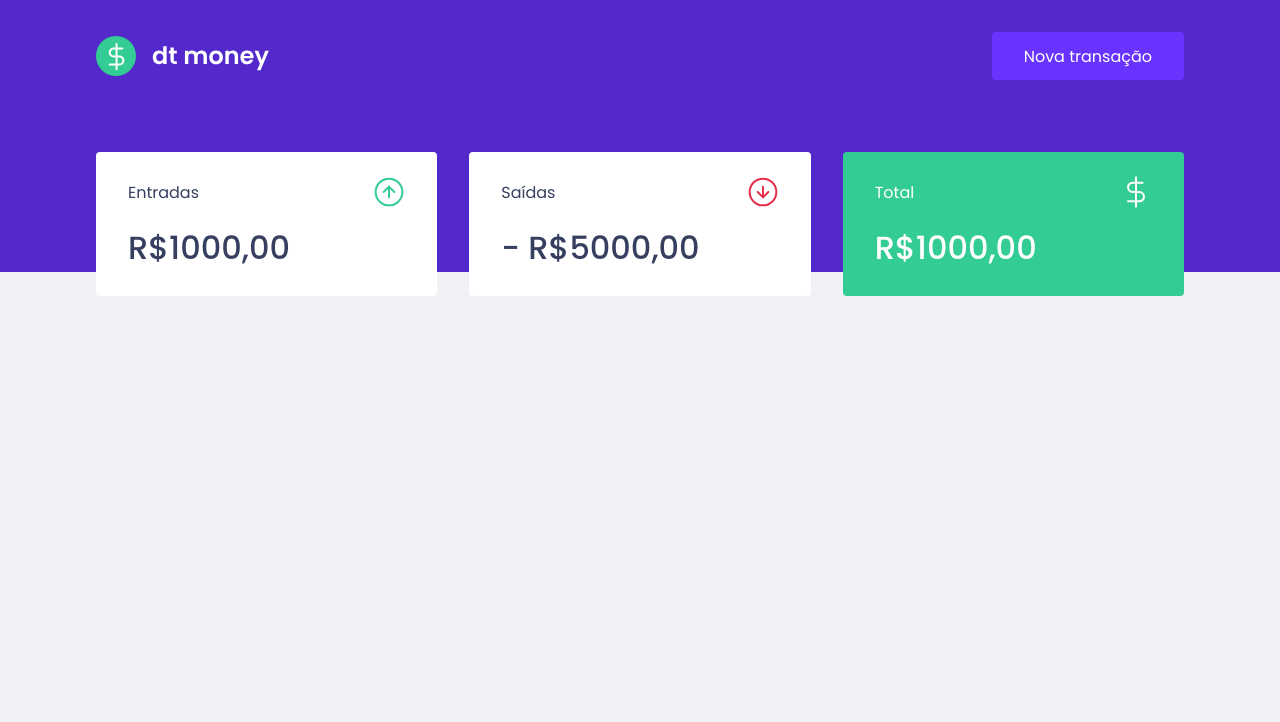
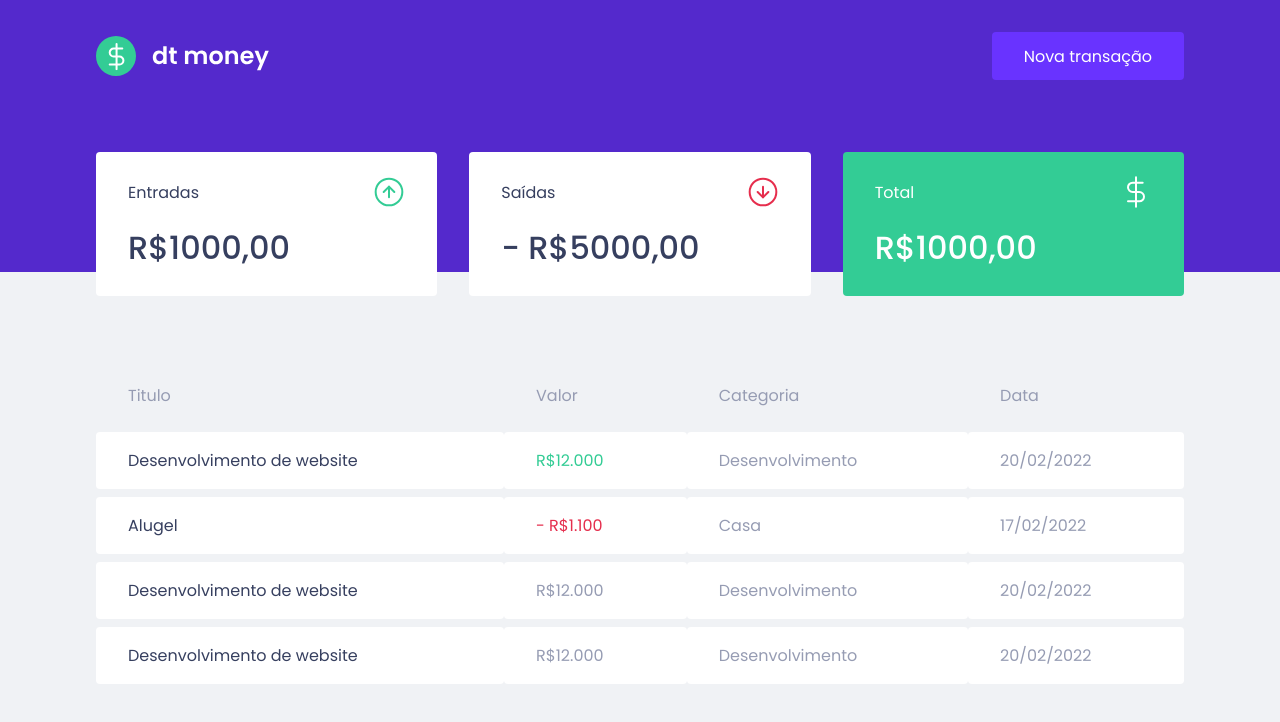
Before and after one commit to lucaszaquila/dtmoney, a React (Create React App) app: page / in a window 1280 px wide. Shown: the top 722 px of the page. Built offline with nearby package versions, Linux system fonts and the light colour scheme.

Commit message:
Static transactions table

```diff
--- a/src/components/Dashboard/index.tsx
+++ b/src/components/Dashboard/index.tsx
@@ -1,10 +1,12 @@
 import { Summary } from "../Summary";
+import { TransactionsTable } from "../TransactionsTable";
 import { Container } from "./styles";
 
 export function Dashboard() {
     return (
         <Container>
             <Summary />
+            <TransactionsTable />
         </Container>
     )
 }
--- /dev/null
+++ b/src/components/TransactionsTable/index.tsx
@@ -0,0 +1,45 @@
+import { Container } from "./styles";
+
+export function TransactionsTable() {
+    return (
+        <Container>
+            <table>
+                <thead>
+                    <tr>
+                        <th>Titulo</th>
+                        <th>Valor</th>
+                        <th>Categoria</th>
+                        <th>Data</th>
+                    </tr>
+                </thead>
+
+                <tbody>
+                    <tr>
+                        <td>Desenvolvimento de website</td>
+                        <td className="deposit">R$12.000</td>
+                        <td>Desenvolvimento</td>
+                        <td>20/02/2022</td>
+                    </tr>
+                    <tr>
+                        <td>Alugel</td>
+                        <td className="withdraw">- R$1.100</td>
+                        <td>Casa</td>
+                        <td>17/02/2022</td>
+                    </tr>
+                    <tr>
+                        <td>Desenvolvimento de website</td>
+                        <td>R$12.000</td>
+                        <td>Desenvolvimento</td>
+                        <td>20/02/2022</td>
+                    </tr>
+                    <tr>
+                        <td>Desenvolvimento de website</td>
+                        <td>R$12.000</td>
+                        <td>Desenvolvimento</td>
+                        <td>20/02/2022</td>
+                    </tr>
+                </tbody>
+            </table>
+        </Container>
+    )
+}
--- /dev/null
+++ b/src/components/TransactionsTable/styles.ts
@@ -0,0 +1,38 @@
+import styled from "styled-components"
+
+export const Container = styled.div`
+    margin-top: 4rem;
+
+    table {
+        width: 100%;
+        border-spacing: 0 .5rem;
+
+        th {
+            color: var(--text-body);
+            font-weight: 400;
+            padding: 1rem 2rem;
+            text-align: left;
+            line-height: 1.5rem;
+        }
+
+        td {
+            padding: 1rem 2rem;
+            border: 0;
+            background-color: var(--shape);
+            color: var(--text-body);
+            border-radius: .25rem;
+
+            &:first-child {
+                color: var(--text-title);
+            }
+
+            &.deposit {
+                color: var(--green);
+            }
+
+            &.withdraw {
+                color: var(--red);
+            }
+        }
+    }
+`
```
